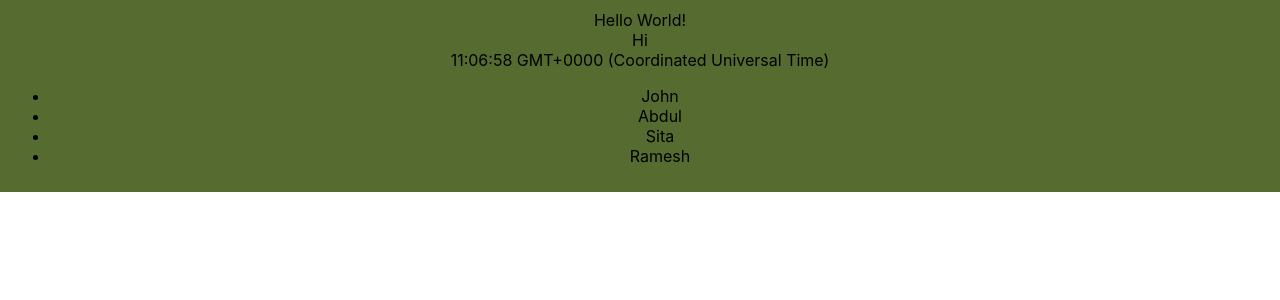
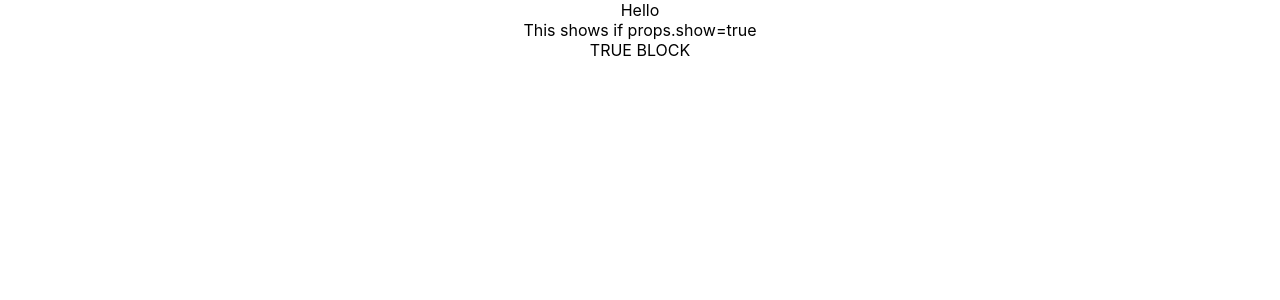
Before and after one commit to erkindunya/reactBasicsVijay, a React (Create React App) app: page / in a window 1280 px wide. Shown: the top 300 px of the page. Built offline with nearby package versions, Linux system fonts and the light colour scheme.

Commit message:
CONDITIONAL RENDERING

```diff
--- a/src/App.tsx
+++ b/src/App.tsx
@@ -1,6 +1,7 @@
 import React from 'react';
 import logo from './logo.svg';
 import './App.css';
+import RenderDemo from "./RenderDemo"
 
 import { JSXDemo } from "./JSXDemo";
 
@@ -8,7 +9,7 @@ function App() {
 
   return (
     <div className="App">
-      <JSXDemo />
+      <RenderDemo flag={true} hide={true} show={true} />
     </div>
   );
 }
--- a/src/RenderDemo.tsx
+++ b/src/RenderDemo.tsx
@@ -1,18 +1,52 @@
-// Condiotional Rendering Example
+//Conditional Rendering Example
 import React from "react";
 import "./App.css";
 
+/*
+    ** CONDITIONAL RENDERING **
 
-// <RenderDemo flag={true} />
+    1. if condtion
+    2. ternary operator - return different jsx
+    3. null in ternary operator
+    4. boolean && <JSX>
+    5. Function containing if else
+    6. IFEE
 
-export function RenderDemo(props: any): JSX.Element {
+*/
+
+// <RenderDemo flag={ true } hide={ false } show={ true }/>
+export default function RenderDemo(props: any): JSX.Element {
     return <div>
-        {props.flag ? <span>"Hello"</span> : <span>"Hi!"</span>} <br />
+        {props.flag ? <span>Hello</span> : <span>Hi!</span>} <br />
+
         {props.hide ? null : <Message text="Hi this is the message component" />}
 
+        {
+            props.show && <Message text="This shows if props.show=true" />
+        }
+
+        {
+            ShowTag(true)
+        }
+
+        {
+            (() => {
+                if (props.show)
+                    return <div>Showing</div>;
+
+                return <div>Not showing</div>;
+            })
+        }
     </div>;
 }
 
+function ShowTag(flag: boolean): JSX.Element {
+    if (flag)
+        return <div>TRUE BLOCK</div>;
+
+    return <div>FALSE BLOCK</div>
+}
+
 export function Message(props: any): JSX.Element {
-
+    return <div>{props.text} </div>
 }
```
